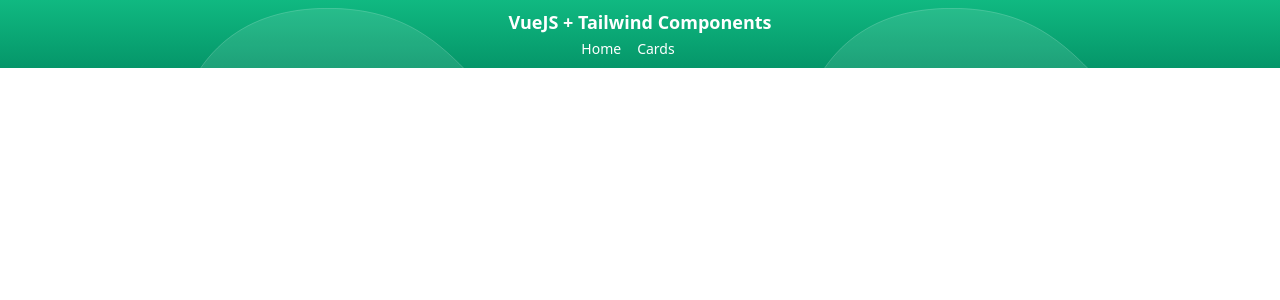
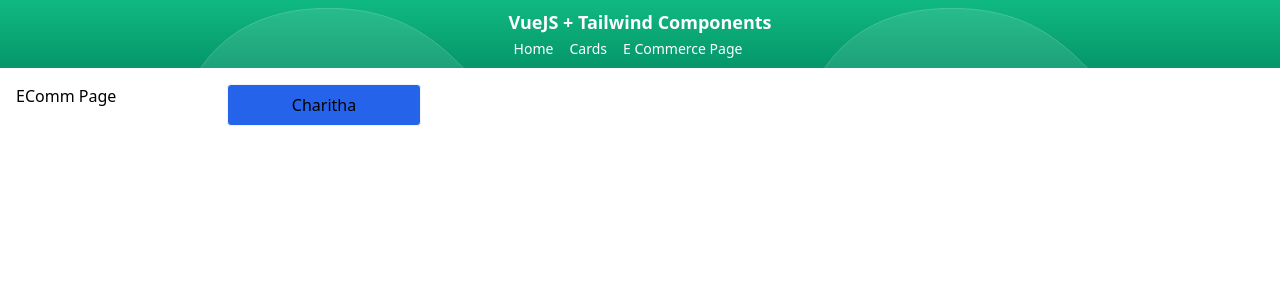
Before and after one commit to CharithaDhananjaya/vue-tailwind-components, a Vue app: page /ECommPage in a window 1280 px wide. Shown: the top 300 px of the page. Built offline with nearby package versions, Linux system fonts and the light colour scheme.

Commit message:
basic view setup completed.

```diff
--- a/src/App.vue
+++ b/src/App.vue
@@ -176,6 +176,9 @@
         <a href="/Cards">
           <span class="font-sans text-sm text-white">Cards</span>
         </a>
+        <a href="/ECommPage">
+          <span class="font-sans text-sm text-white">E Commerce Page</span>
+        </a>
       </div>
     </div>
   </div>
--- a/src/router/index.js
+++ b/src/router/index.js
@@ -1,6 +1,7 @@
 import { createRouter, createWebHistory } from "vue-router";
 import Home from "../views/Home";
-import Cards from "../views/Cards"
+import Cards from "../views/Cards";
+import ECommPage from "../views/ECommPage";
 
 const routes = [
   {
@@ -13,6 +14,11 @@
     name: "About",
     component: Cards,
   },
+  {
+    path: "/ECommPage",
+    name: "ECommPage",
+    component: ECommPage,
+  }
 ];
 
 const router = createRouter({
--- /dev/null
+++ b/src/views/ECommPage.vue
@@ -0,0 +1,21 @@
+<template>
+  <div class="container mx-auto">
+    <div class="grid grid-cols-3 p-4 gap-4">
+      <div class="grid grid-cols-2 gap-4">
+        <p>EComm Page</p>
+        <MyButton class="row-span-2"></MyButton>
+      </div>
+    </div>
+  </div>
+</template>
+
+<script>
+import MyButton from "../components/MyButton";
+
+export default {
+  name: "ECommPage",
+  components: {
+    MyButton,
+  },
+};
+</script>
```
